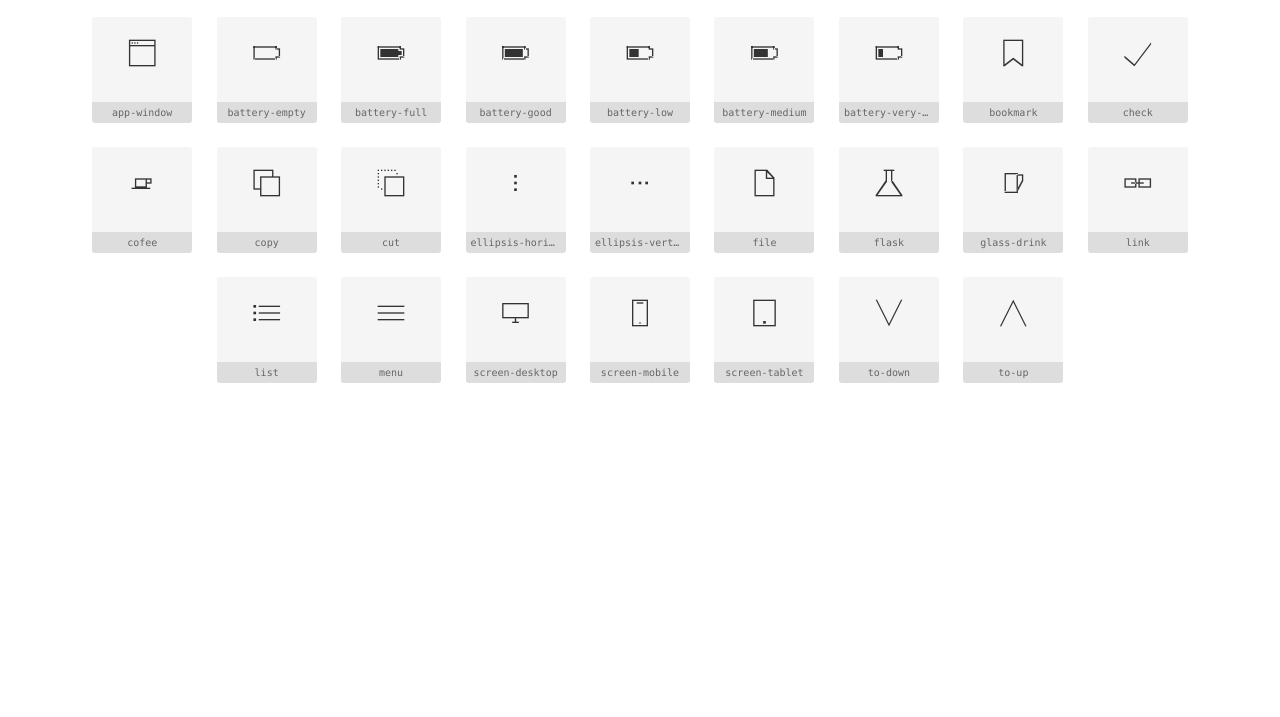
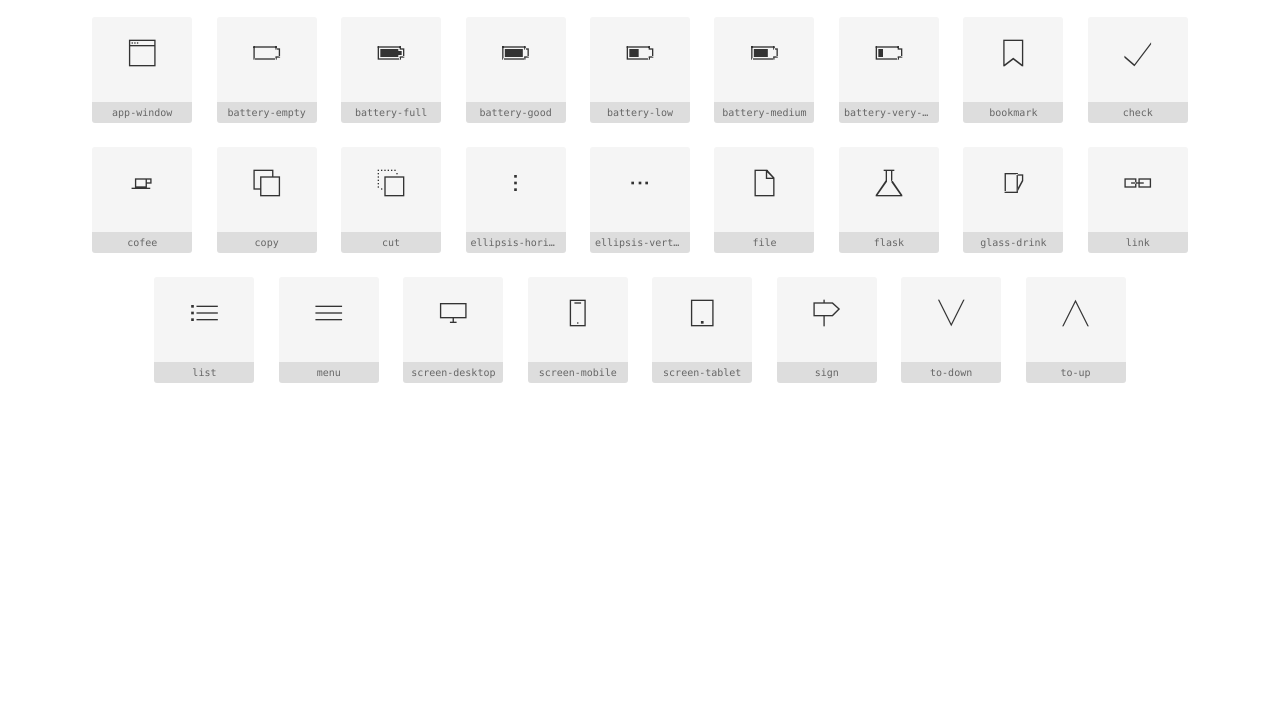
Before and after one commit to stellar-labs/icon-strike, a website: page docs/index.html in a window 1280 px wide. Shown: the part 83-800 px from the top of the page. Drawn offline with Linux system fonts and the light colour scheme.

Commit message:
added icon sign

```diff
--- a/docs/icons.css
+++ b/docs/icons.css
@@ -1,10 +1,10 @@
 @font-face {
     font-family: "icons";
-    src: url("./icons.eot?e9220649fd028b52d36e36eb60643e11?#iefix") format("embedded-opentype"),
-url("./icons.woff2?e9220649fd028b52d36e36eb60643e11") format("woff2"),
-url("./icons.woff?e9220649fd028b52d36e36eb60643e11") format("woff"),
-url("./icons.ttf?e9220649fd028b52d36e36eb60643e11") format("truetype"),
-url("./icons.svg?e9220649fd028b52d36e36eb60643e11#icons") format("svg");
+    src: url("./icons.eot?79c5bce2e83e7fce5e42b0966be52ed7?#iefix") format("embedded-opentype"),
+url("./icons.woff2?79c5bce2e83e7fce5e42b0966be52ed7") format("woff2"),
+url("./icons.woff?79c5bce2e83e7fce5e42b0966be52ed7") format("woff"),
+url("./icons.ttf?79c5bce2e83e7fce5e42b0966be52ed7") format("truetype"),
+url("./icons.svg?79c5bce2e83e7fce5e42b0966be52ed7#icons") format("svg");
 }
 
 i {
@@ -91,9 +91,12 @@ i[class^="icon-"]:before, i[class*=" icon-"]:before {
 .icon-screen-tablet:before {
     content: "\f117";
 }
-.icon-to-down:before {
+.icon-sign:before {
     content: "\f118";
 }
-.icon-to-up:before {
+.icon-to-down:before {
     content: "\f119";
 }
+.icon-to-up:before {
+    content: "\f11a";
+}
--- a/docs/icons.json
+++ b/docs/icons.json
@@ -22,6 +22,7 @@
     "screen-desktop": "\\f115",
     "screen-mobile": "\\f116",
     "screen-tablet": "\\f117",
-    "to-down": "\\f118",
-    "to-up": "\\f119"
+    "sign": "\\f118",
+    "to-down": "\\f119",
+    "to-up": "\\f11a"
 }
--- a/docs/index.html
+++ b/docs/index.html
@@ -2,7 +2,7 @@
 <html lang="en">
 <head>
     <meta charset="UTF-8">
-    <title>icons</title>
+    <title>ICON STRIKE</title>
     <style>
 
         body {
@@ -54,11 +54,11 @@
 
         @font-face {
     font-family: "icons";
-    src: url("./icons.eot?851c7343f36fc85f81b9d57c04699269?#iefix") format("embedded-opentype"),
-url("./icons.woff2?851c7343f36fc85f81b9d57c04699269") format("woff2"),
-url("./icons.woff?851c7343f36fc85f81b9d57c04699269") format("woff"),
-url("./icons.ttf?851c7343f36fc85f81b9d57c04699269") format("truetype"),
-url("./icons.svg?851c7343f36fc85f81b9d57c04699269#icons") format("svg");
+    src: url("./icons.eot?51b0f5a7f4a25e6150284e70fcd996bb?#iefix") format("embedded-opentype"),
+url("./icons.woff2?51b0f5a7f4a25e6150284e70fcd996bb") format("woff2"),
+url("./icons.woff?51b0f5a7f4a25e6150284e70fcd996bb") format("woff"),
+url("./icons.ttf?51b0f5a7f4a25e6150284e70fcd996bb") format("truetype"),
+url("./icons.svg?51b0f5a7f4a25e6150284e70fcd996bb#icons") format("svg");
 }
 
 i {
@@ -145,11 +145,14 @@ i[class^="icon-"]:before, i[class*=" icon-"]:before {
 .icon-screen-tablet:before {
     content: "\f117";
 }
-.icon-to-down:before {
+.icon-sign:before {
     content: "\f118";
 }
+.icon-to-down:before {
+    content: "\f119";
+}
 .icon-to-up:before {
-    content: "\f119";
+    content: "\f11a";
 }
 
 
@@ -157,7 +160,7 @@ i[class^="icon-"]:before, i[class*=" icon-"]:before {
 </head>
 <body>
 
-    <h1>icons</h1>
+    <h1>ICON STRIKE</h1>
 
 
         <div class="preview">
@@ -369,6 +372,15 @@ i[class^="icon-"]:before, i[class*=" icon-"]:before {
 
         <div class="preview">
             <span class="inner">
+                <i class="icon-sign"></i>
+            </span>
+            <br>
+            <span class='label'>sign</span>
+        </div>
+
+
+        <div class="preview">
+            <span class="inner">
                 <i class="icon-to-down"></i>
             </span>
             <br>
```
Also changed, not shown: dist/icons.css, dist/icons.html, dist/icons.json, dist/icons.svg, dist/icons.ttf, dist/icons.woff, dist/icons.woff2, docs/icons.svg, docs/icons.ttf, docs/icons.woff, docs/icons.woff2, src/img/sign.svg (added), 2 other files.
